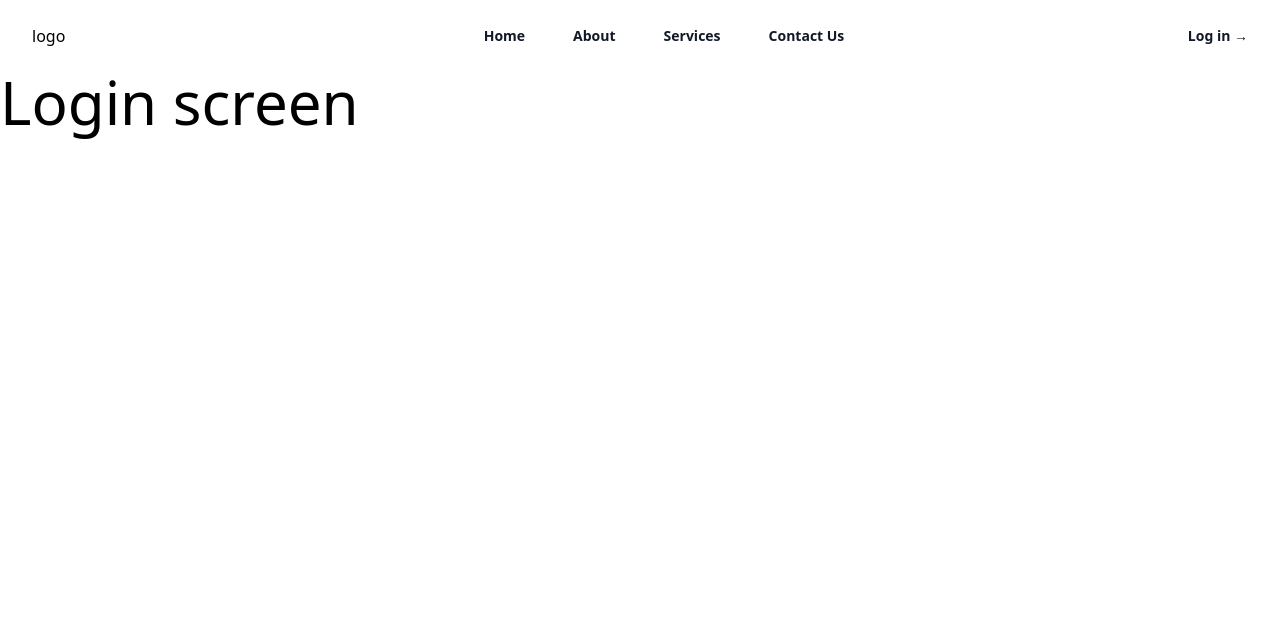
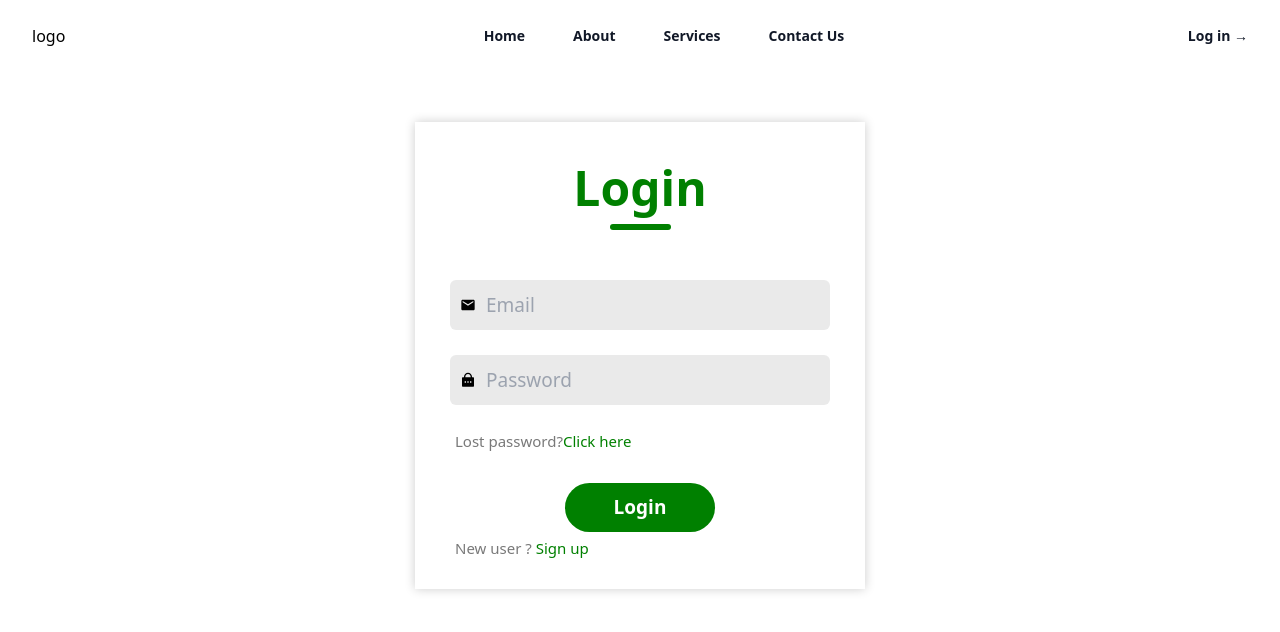
Before and after one commit to AnjanaTinush/OEPM_System, a React (Create React App) app in the folder frontend/: page /login in a window 1280 px wide. Shown: the top 632 px of the page. Built offline with nearby package versions, Linux system fonts and the light colour scheme.

Commit message:
Create login screen

```diff
--- a/frontend/package.json
+++ b/frontend/package.json
@@ -8,6 +8,7 @@
     "@testing-library/user-event": "^13.5.0",
     "react": "^18.2.0",
     "react-dom": "^18.2.0",
+    "react-icons": "^5.0.1",
     "react-router-dom": "^6.22.0",
     "react-scripts": "5.0.1",
     "web-vitals": "^2.1.4"
--- a/frontend/src/Screens/Login/Css/Loginscreen.css
+++ b/frontend/src/Screens/Login/Css/Loginscreen.css
@@ -49,8 +49,9 @@
     border-radius: 6px;
 }
 
-.input img{
-
+.icon{
+      margin-left: 10px;
+      margin: 10px;
 }
 
 .input input{
@@ -65,8 +66,8 @@
 
 .forgot-password{
     justify-content: center;
-
-    margin-top: 5px;
+    margin-left: 40px;
+    margin-top: 0px;
     color: #797979;
     font-size: 15px;
 }
@@ -78,7 +79,7 @@
 .submit-container{
     display: flex;
     gap :10px;
-
+    margin: 0;
     justify-content: center;
 }
 
@@ -86,7 +87,7 @@
     display: flex;
     justify-content: center;
     align-items: center;
-    width: 120px;
+    width: 150px;
     height: 49px;
     color: #fff;
     background: green;
@@ -94,7 +95,7 @@
     font-size: 19px;
     font-weight: 700;
     cursor: pointer;
-    margin: 40px;
+    margin: 50px;
     margin-top: 5px ;
 }
 
@@ -105,7 +106,8 @@
 }
 
 .newuser{
-    margin-top: -40px;
+    margin-top: -70px;
+    margin-left: 40px;
     color: #797979;
     font-size: 15px;
 }
--- a/frontend/src/Screens/Login/Looginscreen.js
+++ b/frontend/src/Screens/Login/Looginscreen.js
@@ -1,10 +1,41 @@
-import React from 'react'
+import React ,{useState,useEffect} from 'react'
+import { Link } from "react-router-dom";
+import './Css/Loginscreen.css'
+import { MdEmail } from "react-icons/md";
+import { RiLockPasswordFill } from "react-icons/ri"
 
 function Looginscreen() {
+
+  const[email , setemail]=useState('')
+  const[password , setpassword]=useState('')
+
   return (
-    <div>
-        <h1 className='text-6xl'>Login screen</h1>
+    <div className='container'>
+    <div className="header">
+      <div className="text">Login</div>
+      <div className="underline"></div>
     </div>
+    <div className="inputs">
+      <div className="input">
+
+       <div className="icon"> <MdEmail /></div>
+
+        <input  type="email" placeholder='Email' value={email} onChange={(e)=>{setemail(e.target.value)}}/>
+      </div>
+
+      <div className="input">
+        <div className="icon"> <RiLockPasswordFill /></div>
+
+        <input type="password" placeholder='Password' value={password} onChange={(e)=>{setpassword(e.target.value)}}/>
+      </div>
+      <div className="forgot-password">Lost password?<span>Click here</span></div>
+      <div className="submit-container">
+
+        <div className= "submit" >Login</div>
+      </div>
+      <div className="newuser">New user ? <span><Link to={`#`}>Sign up</Link></span></div>
+      </div>
+  </div>
   )
 }
 
```
Also changed, not shown: 1 other file (tests, documents, lock files or other folders).
